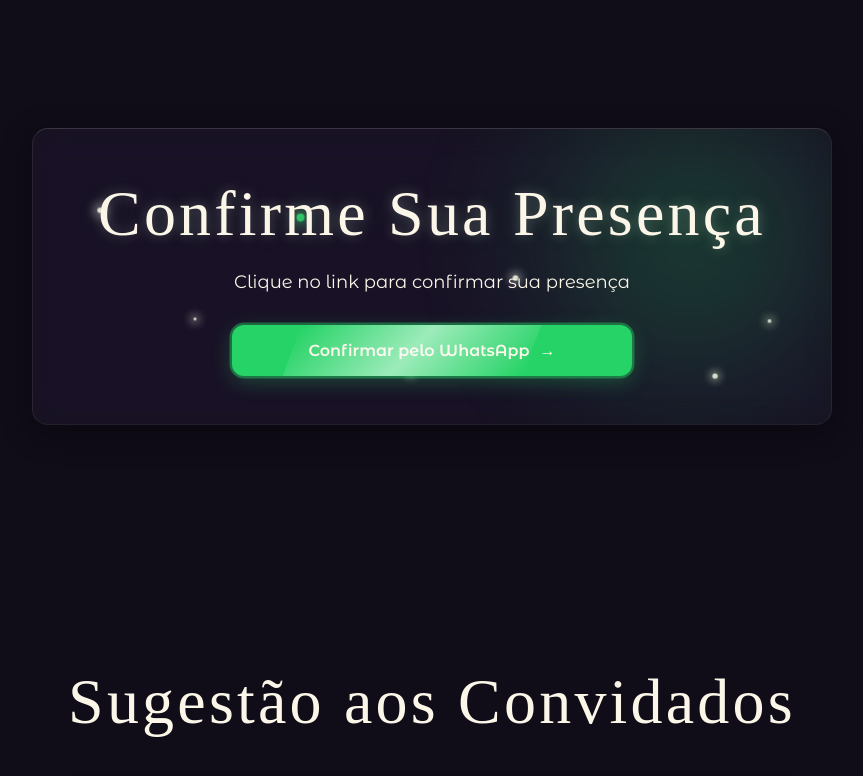
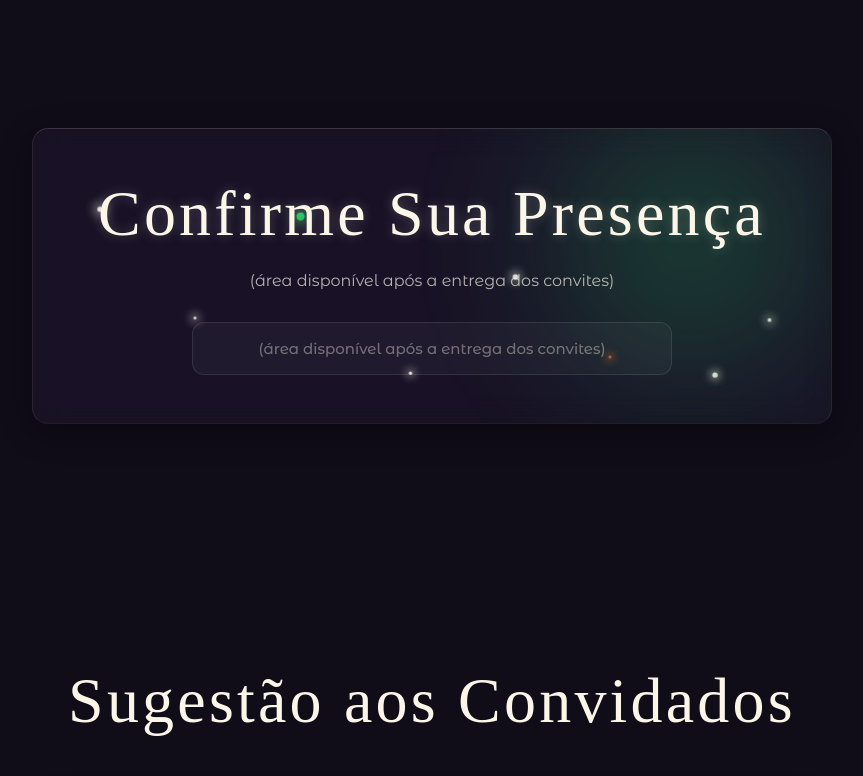
Before and after one commit to nc-rondon/site_casamento, a plain HTML site: page index.html in a window 1280 px wide. Shown: the part 9320-10096 px from the top of the page, without its empty margins (208-1071 px from the left). Drawn offline with Linux system fonts and the light colour scheme; no server answers; a web font is replaced by a local one.

Commit message:
feat: indisponibiliza botao de confirmacao de presenca ate entrega dos convites

```diff
--- a/index.html
+++ b/index.html
@@ -1067,14 +1067,14 @@
     }
 
     @keyframes confirm-title-glow {
-      0%, 100% { text-shadow: 0 0 12px rgba(251, 246, 232, 0.25), 0 0 24px rgba(37, 211, 102, 0.15); }
-      50%      { text-shadow: 0 0 22px rgba(251, 246, 232, 0.55), 0 0 44px rgba(37, 211, 102, 0.4); }
+      0%, 100% { text-shadow: 0 0 12px rgba(251, 246, 232, 0.25); }
+      50%      { text-shadow: 0 0 22px rgba(251, 246, 232, 0.45); }
     }
 
     .confirmacao-text {
       font-family: 'Montserrat Alternates', sans-serif;
-      font-size: 18px;
-      color: #FBF6E8;
+      font-size: 16px;
+      color: rgba(251, 246, 232, 0.7);
       text-align: center;
       margin-bottom: 32px;
       position: relative;
@@ -1087,52 +1087,30 @@
       justify-content: center;
       gap: 10px;
       width: 100%;
-      max-width: 400px;
+      max-width: 480px;
       font-family: 'Montserrat Alternates', sans-serif;
-      font-size: 16px;
-      font-weight: 600;
-      color: #FBF6E8;
+      font-size: 15px;
+      font-weight: 500;
+      color: rgba(251, 246, 232, 0.6);
       text-decoration: none;
-      padding: 16px 32px;
-      background-color: #25D366;
-      border: none;
+      padding: 16px 28px;
+      background-color: rgba(255, 255, 255, 0.06);
+      border: 1px solid rgba(255, 255, 255, 0.15);
       border-radius: 12px;
-      transition: transform 0.3s ease, background-color 0.3s ease;
       position: relative;
       z-index: 1;
       overflow: hidden;
-      animation: confirm-btn-pulse 2.2s ease-in-out infinite;
-    }
-
-    /* Brilho que percorre o botão */
-    .confirmacao-btn::before {
-      content: '';
-      position: absolute;
-      top: 0;
-      left: -120%;
-      width: 60%;
-      height: 100%;
-      background: linear-gradient(120deg, transparent, rgba(255, 255, 255, 0.55), transparent);
-      transform: skewX(-20deg);
-      animation: confirm-btn-shine 3s ease-in-out infinite;
+      cursor: not-allowed;
       pointer-events: none;
-    }
-
-    @keyframes confirm-btn-pulse {
-      0%, 100% { box-shadow: 0 0 0 0 rgba(37, 211, 102, 0.5), 0 6px 20px rgba(37, 211, 102, 0.25); }
-      50%      { box-shadow: 0 0 0 14px rgba(37, 211, 102, 0), 0 6px 20px rgba(37, 211, 102, 0.45); }
-    }
-
-    @keyframes confirm-btn-shine {
-      0%   { left: -120%; }
-      60%  { left: 140%; }
-      100% { left: 140%; }
-    }
-
-    .confirmacao-btn:hover {
-      background-color: #1da851;
-      transform: translateY(-3px) scale(1.03);
-      box-shadow: 0 12px 36px rgba(37, 211, 102, 0.5);
+      user-select: none;
+      box-shadow: none;
+    }
+
+    .confirmacao-btn:disabled,
+    .confirmacao-btn.disabled {
+      opacity: 0.65;
+      cursor: not-allowed;
+      pointer-events: none;
     }
 
     .confirmacao-btn-arrow {
@@ -1940,10 +1918,10 @@
         <span></span><span></span><span></span><span></span>
       </div>
       <h2 class="confirmacao-title reveal">Confirme Sua Presença</h2>
-      <p class="confirmacao-text reveal reveal-delay-1">Clique no link para confirmar sua presença</p>
-      <a class="confirmacao-btn reveal reveal-delay-2" href="https://wa.me/5515981544042?text=Ol%C3%A1!%0ASou%20convidado%20do%20casamento%20da%20Giovanna%20e%20Nicolas%20que%20acontecer%C3%A1%20em%2012%2F12%2F2026.%0ASegue%20abaixo%20os%20nomes%20completos%20para%20confirmar%20a%20presen%C3%A7a%3A" target="_blank" rel="noopener">
-        Confirmar pelo WhatsApp <span class="confirmacao-btn-arrow">&rarr;</span>
-      </a>
+      <p class="confirmacao-text reveal reveal-delay-1">(área disponível após a entrega dos convites)</p>
+      <button class="confirmacao-btn disabled reveal reveal-delay-2" disabled type="button">
+        (área disponível após a entrega dos convites)
+      </button>
     </div>
   </section>
 
```
